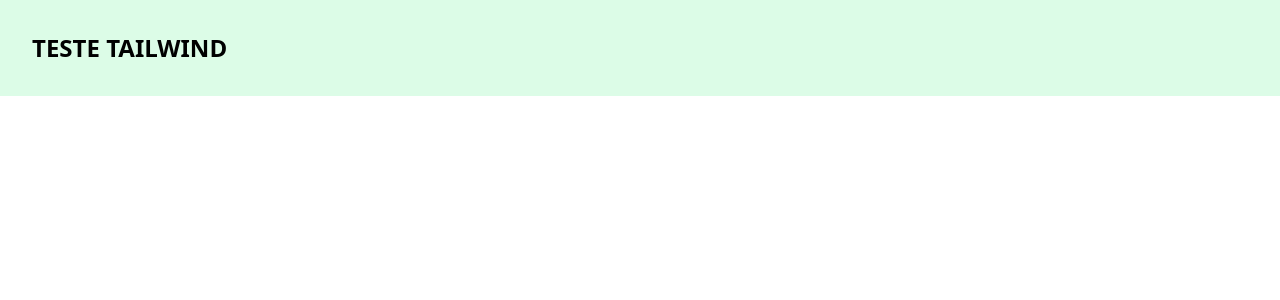
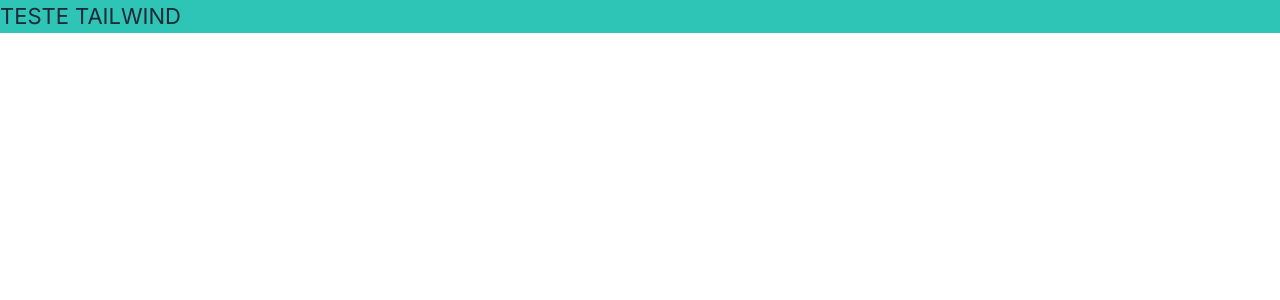
Before and after one commit to Diogo-Pires01/confeita-desk, a React (Vite) app in the folder frontend/: page / in a window 1280 px wide. Shown: the top 300 px of the page. Built offline with nearby package versions, Linux system fonts and the light colour scheme.

Commit message:
Add variaveis tailwind (cor e fonte)

```diff
--- a/frontend/src/App.tsx
+++ b/frontend/src/App.tsx
@@ -2,7 +2,7 @@ import "./App.css";
 
 function App() {
   return (
-    <div className="bg-green-100 font-semibold text-2xl p-8">
+    <div className="bg-primary text-secondary-title text-text-main">
       TESTE TAILWIND
     </div>
   );
--- a/frontend/tailwind.config.js
+++ b/frontend/tailwind.config.js
@@ -2,12 +2,38 @@
 export default {
   content: ["./index.html", "./src/**/*.{js,ts,jsx,tsx}"],
   theme: {
-    extend: {},
+    extend: {
+      fontFamily: {
+        sans: ["Inter", "sans-serif"],
+      },
+
+      fontSize: {
+        title: "28px",
+        "secondary-title": "22px",
+        subtitle: "18px",
+        body: "16px",
+        small: "12px",
+      },
+
+      colors: {
+        primary: "#2EC4B6",
+        background: "#F8FAFC",
+        surface: "#FFFFFF",
+        border: "#E5E7EB",
+
+        text: {
+          main: "#1F2937",
+          soft: "#6B7280",
+        },
+
+        status: {
+          producao: "#FACC15",
+          pronto: "#3B82F6",
+          entregue: "#22C55E",
+          cancelado: "#EF4444",
+        },
+      },
+    },
   },
   plugins: [],
-  extend: {
-    fontFamily: {
-      sans: ["Inter", "sans-serif"],
-    },
-  },
 };
```
